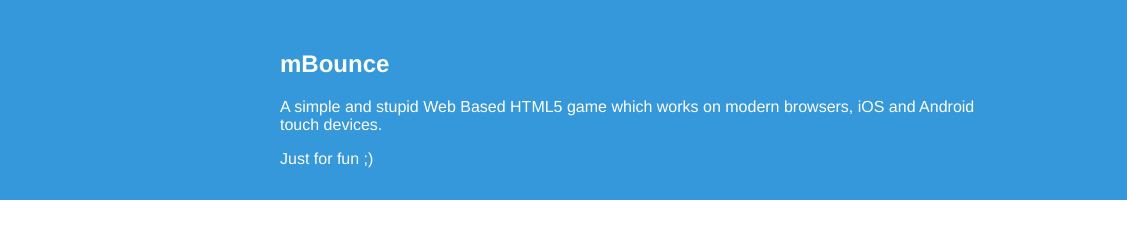
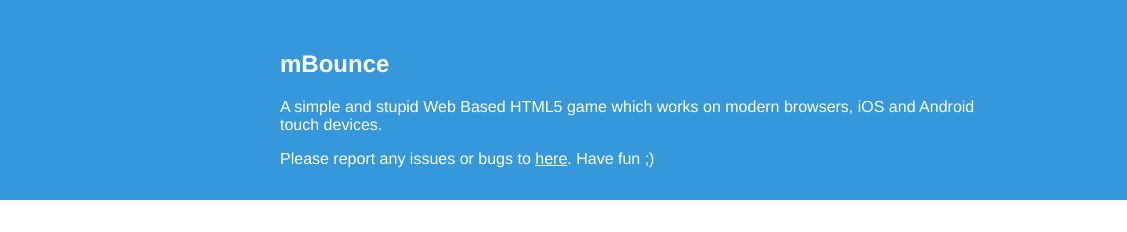
Before and after one commit to mrmarktyy/Flappy-Jump, a website: page index.html in a window 1280 px wide. Shown: the top 232 px of the page, 0-1127 px from the left. Drawn offline with Linux system fonts and the light colour scheme.

Commit message:
[UPDATE] Readme and demo homepage

```diff
--- a/index.html
+++ b/index.html
@@ -10,7 +10,7 @@
         <div class="container">
             <h2>mBounce</h2>
             <p>A simple and stupid Web Based HTML5 game which works on modern browsers, iOS and Android touch devices.</p>
-            <p>Just for fun ;)</p>
+            <p>Please report any issues or bugs to <a href="https://github.com/mrmarktyy/mBounce/issues">here</a>. Have fun ;)</p>
         </div>
     </div>
     <div class="container">
```
Also changed, not shown: README.md.
